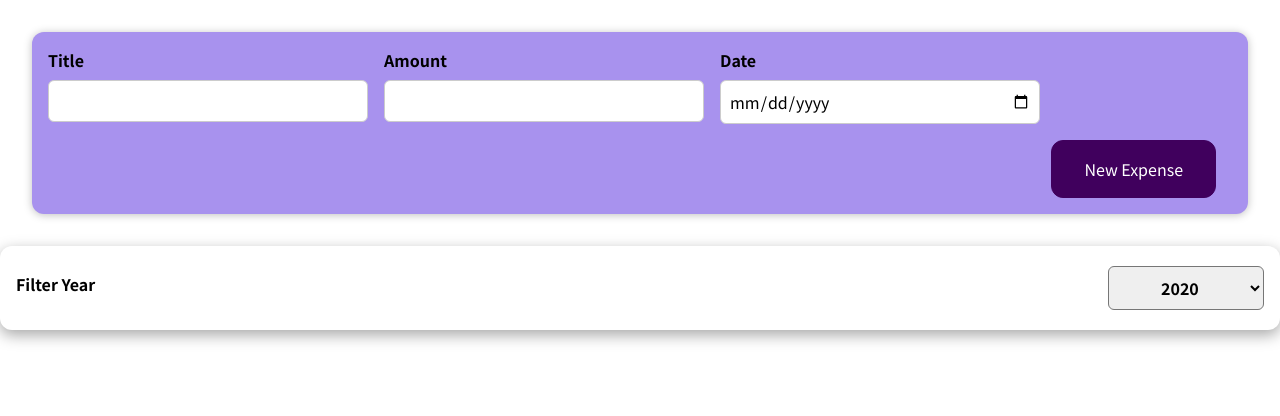
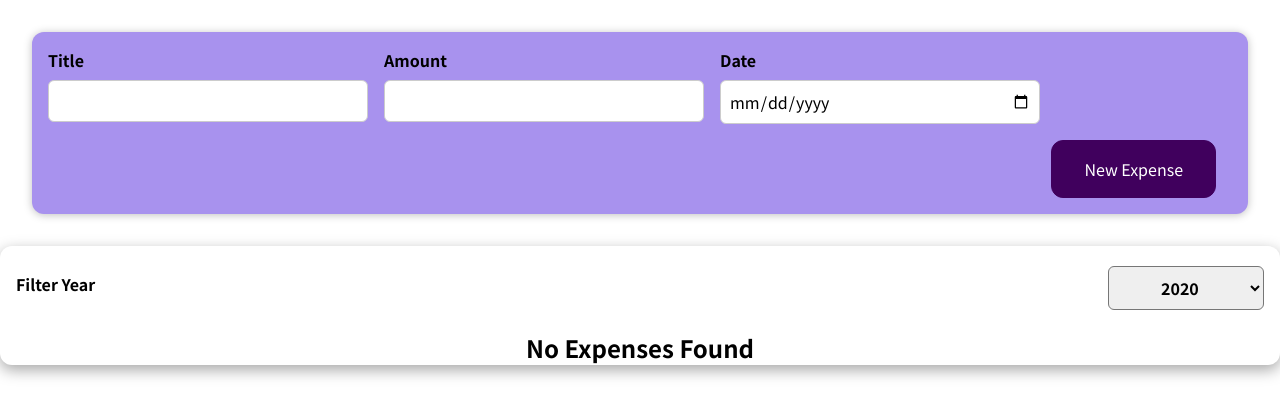
Before and after one commit to ShajadulGH/expense-tracker, a React (Create React App) app: page / in a window 1280 px wide. Shown: the top 416 px of the page. Built offline with nearby package versions, Linux system fonts and the light colour scheme.

Commit message:
feat: Split cost list

```diff
--- a/src/Components/Costs/CostItem.js
+++ b/src/Components/Costs/CostItem.js
@@ -9,6 +9,7 @@ const CostItems = (props) => {
   //   console.log(costName);
   // };
   return (
+    <li>
       <Card className="expense-item">
         <CostDate date={props.date} />
         <div className="expense-item__description">
@@ -17,6 +18,7 @@ const CostItems = (props) => {
           {/* <button onClick={clickHandler}>Click ME</button> */}
         </div>
       </Card>
+    </li>
   );
 };
 export default CostItems;
--- /dev/null
+++ b/src/Components/Costs/CostList.css
@@ -0,0 +1,9 @@
+.expenses-list {
+  list-style: none;
+  padding: 0;
+}
+
+.no-expense {
+  color: rgb(0, 0, 0);
+  text-align: center;
+}
--- /dev/null
+++ b/src/Components/Costs/CostList.js
@@ -0,0 +1,20 @@
+import CostItem from "./CostItem";
+import "./CostList.css";
+const CostList = (props) => {
+  if (props.costList.length === 0) {
+    return <h2 className="no-expense">No Expenses Found</h2>;
+  }
+  return (
+    <ul>
+      {props.costList.map((items) => (
+        <CostItem
+          key={items.id}
+          costName={items.costName}
+          price={items.price}
+          date={items.date}
+        />
+      ))}
+    </ul>
+  );
+};
+export default CostList;
--- a/src/Components/Costs/Costs.js
+++ b/src/Components/Costs/Costs.js
@@ -1,6 +1,6 @@
-import CostItems from "./CostItem";
 import Card from "../UI/Card";
 import CostFilter from "./CostFilter";
+import CostList from "./CostList";
 import { useState } from "react";
 const Costs = (props) => {
   const [storedYear, setStoredYear] = useState("2020");
@@ -11,17 +11,11 @@ const Costs = (props) => {
   const filteredCost = props.items.filter(
     (item) => item.date.getFullYear().toString() === storedYear
   );
+
   return (
     <Card className="cost">
       <CostFilter selected={storedYear} getYear={getSelectedYear} />
-      {filteredCost.map((items) => (
-        <CostItems
-          key={items.id}
-          costName={items.costName}
-          price={items.price}
-          date={items.date}
-        />
-      ))}
+      <CostList costList={filteredCost} />
     </Card>
   );
 };
--- a/src/Components/Form/FormDetails.js
+++ b/src/Components/Form/FormDetails.js
@@ -29,10 +29,9 @@ const FormDetails = (props) => {
   const submitHandler = (event) => {
     event.preventDefault();
     const expenses = {
-      id: Math.random(),
-      date: new Date(enteredDate),
-      costName: enteredText,
-      price: enteredAmount,
+      title: enteredText,
+      amount: enteredAmount,
+      date: enteredDate,
     };
     props.onStoreData(expenses);
     setEnteredAmount("");
```
Lines whose indentation alone changed are shown as unchanged.
